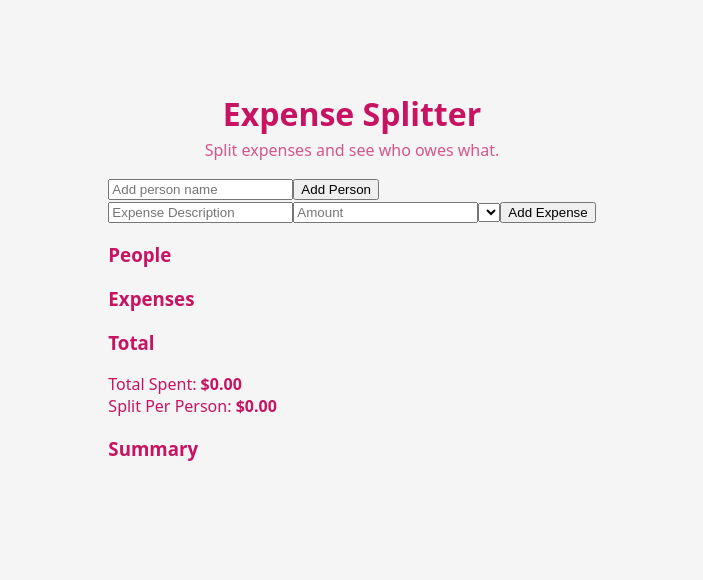
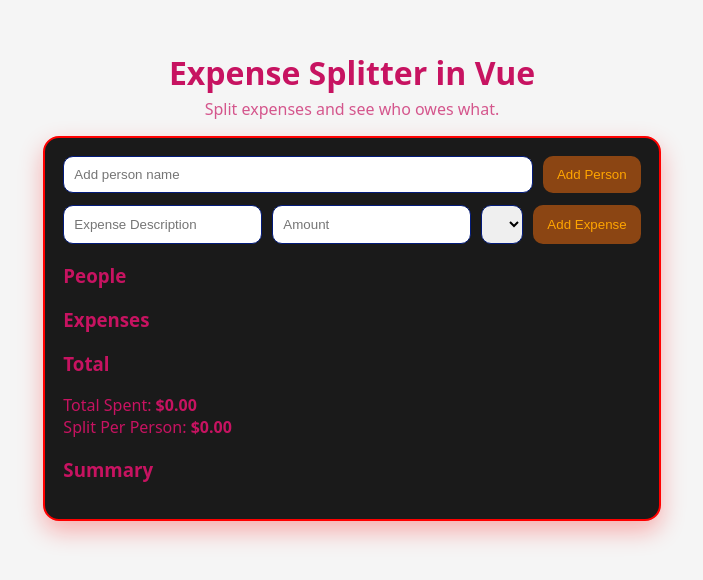
Before and after one commit to bcarreno2026/expense-splitter-vue, a Vue app: page / in a window 1280 px wide. Shown: the part 114-694 px from the top of the page, without its empty margins (288-991 px from the left). Built offline with nearby package versions, Linux system fonts and the light colour scheme.

Commit message:
Added Card, changed Name

```diff
--- a/src/App.vue
+++ b/src/App.vue
@@ -1,11 +1,11 @@
 <script setup>
 import Header from './components/Header.vue'
-
+import Card from './components/Card.vue'
 </script>
 
 <template>
     <Header/>
-    <main class="card">
+    <Card>
         <form id="personForm" class="rowForm">
             <input id="personInput" type="text" placeholder="Add person name"/>
             <button>Add Person</button>
@@ -41,8 +41,32 @@ import Header from './components/Header.vue'
             <ul id="summaryList" class="list"></ul>
         </section>
 
-    </main>
+    </Card>
 </template>
 
 <style scoped>
+.rowForm {
+    display: flex;
+    gap: 10px;
+    margin-bottom: 12px;
+}
+
+input,select {
+    flex: 1;
+    padding: 10px;
+    border-radius: 10px;
+    border: 1px solid;
+    border: 1px solid #031b7b;
+}
+
+button {
+    padding: 10px 14px;
+    border-radius: 10px;
+    border: none;
+    background: #8B4513;
+    color: #FFA500 !important;
+    cursor: pointer;
+}
+
+
 </style>
--- /dev/null
+++ b/src/components/Card.vue
@@ -0,0 +1,16 @@
+<template>
+  <main class="card">
+    <slot />
+  </main>
+</template>
+
+<style scoped>
+.card {
+    width: min(600 px, 100%);
+    background: #1a1a1a;
+    padding: 18px;
+    border-radius: 16px;
+    box-shadow: 0 10px 24px rgba(255, 0, 0, 0.3);
+    border: 2px solid #ff0000;
+}
+</style>
--- a/src/components/Header.vue
+++ b/src/components/Header.vue
@@ -1,6 +1,6 @@
 <template>
     <header class="top">
-        <h1>Expense Splitter</h1>
+        <h1>Expense Splitter in Vue</h1>
         <p>Split expenses and see who owes what.</p>
     </header>
  </template>
```
